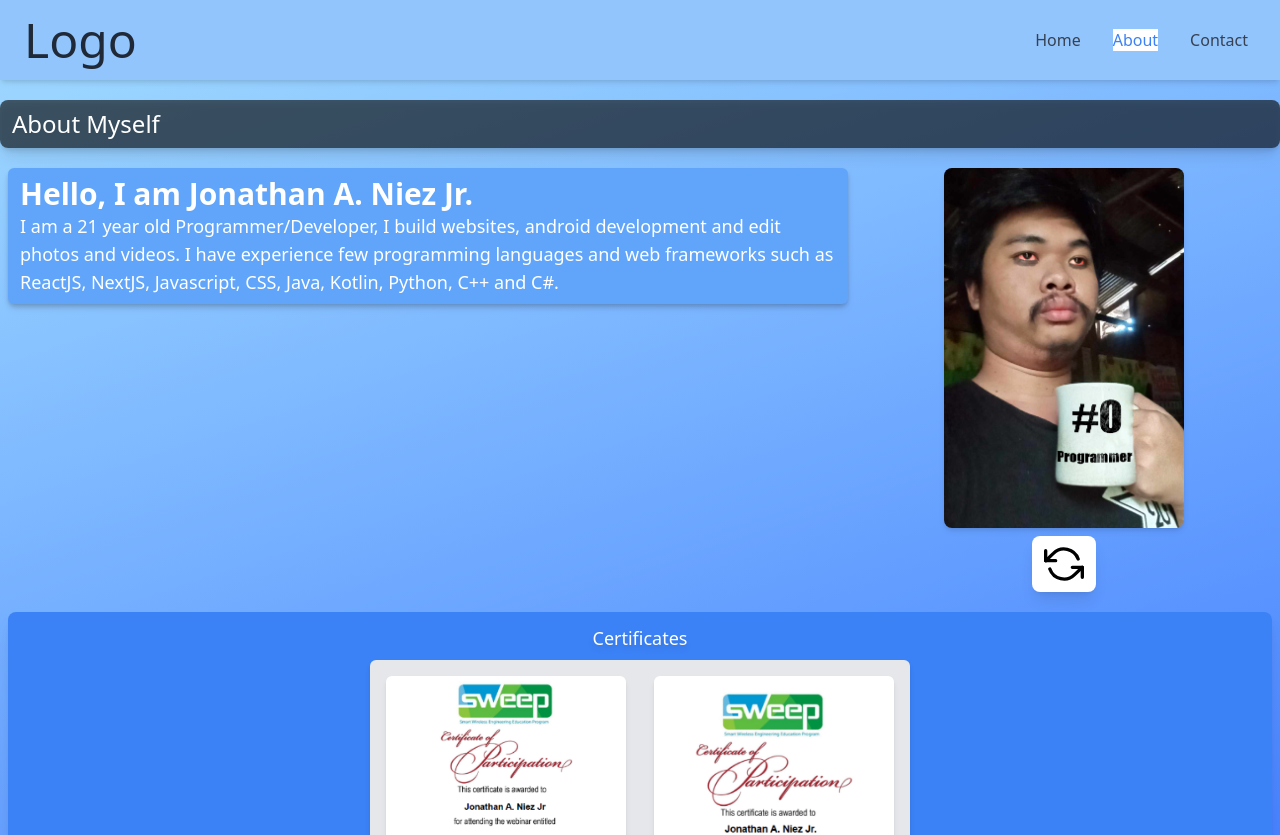
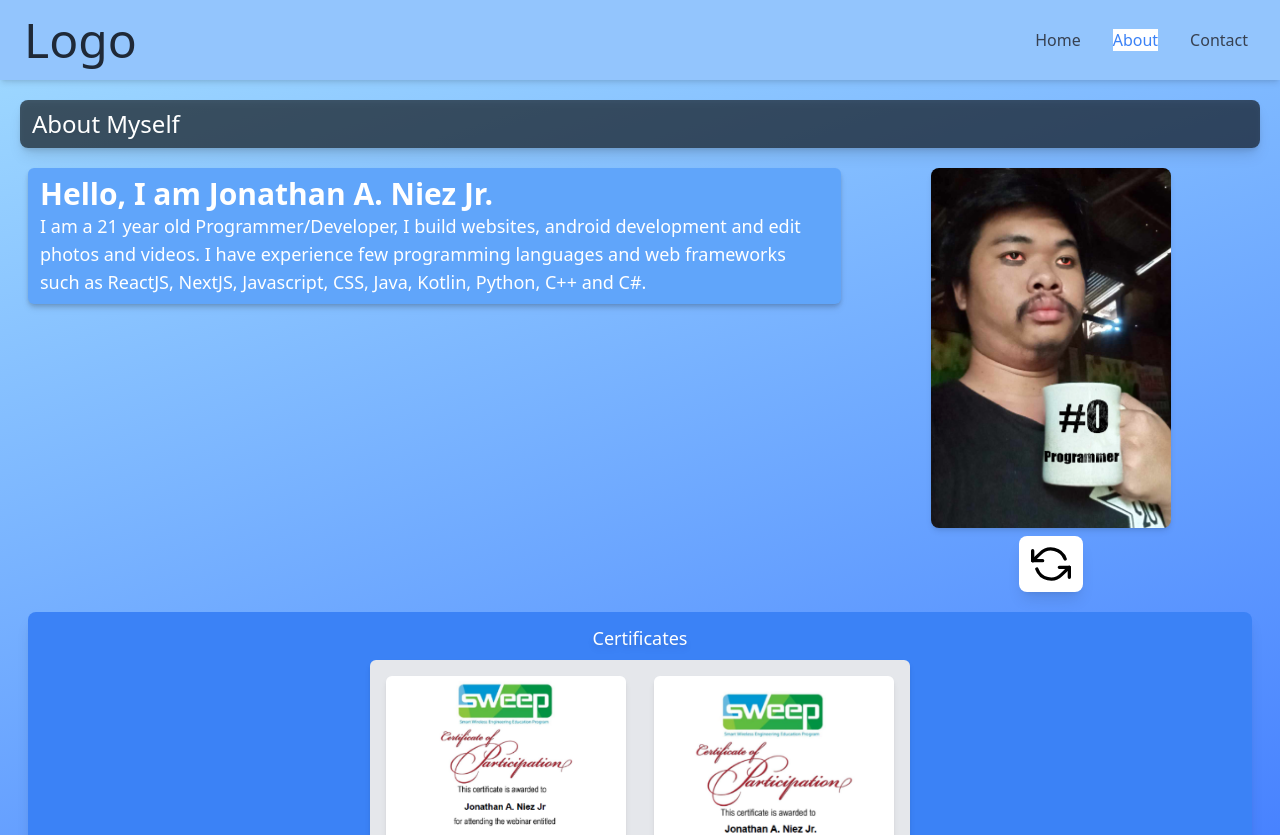
Before and after one commit to JonathanNiez/jonathan-portfolio, a Next.js app: page /about in a window 1280 px wide. Shown: the top 835 px of the page. Built offline with nearby package versions, Linux system fonts and the light colour scheme.

Commit message:
updated the parent container

```diff
--- a/package.json
+++ b/package.json
@@ -12,6 +12,7 @@
     "@nextui-org/react": "^2.2.9",
     "framer-motion": "^10.18.0",
     "next": "14.0.4",
+    "next-seo": "^6.4.0",
     "react": "^18",
     "react-dom": "^18",
     "react-icons": "^5.0.0"
--- a/src/app/about/page.js
+++ b/src/app/about/page.js
@@ -1,5 +1,5 @@
 "use client";
-import { useState, useEffect } from "react";
+import { useState } from "react";
 import Image from "next/image";
 import { FiRefreshCcw } from "react-icons/fi";
 import TailwindCSSLogo from "../images/TailwindCSS_Logo.png";
@@ -8,6 +8,7 @@ import Certificate1 from "../images/certificates/Sweep_Network_on_Cloud.png";
 import Certificate2 from "../images/certificates/Sweep_The_Agile_Mindset.png";
 import Certificate3 from "../images/certificates/Sweep_Data_Visualization_Part_1.png";
 import Certificate4 from "../images/certificates/Sweep_Data_Visualization_Part_2.png";
+import { NextSeo } from "next-seo";
 
 export default function About() {
   const [zoomStates, setZoomStates] = useState({});
@@ -18,10 +19,6 @@ export default function About() {
       [id]: !prevZoomStates[id],
     }));
   };
-
-  useEffect(() => {
-    document.title = "About | Jonathan Niez";
-  });
 
   const certificates = [
     {
@@ -43,7 +40,8 @@ export default function About() {
   ];
 
   return (
-    <div className="container mx-auto">
+    <div className="w-full mx-auto">
+      <NextSeo title="About | Jonathan Niez" />
       <div className="slide-in-top bg-black bg-opacity-60 rounded-lg shadow-lg py-2 px-3 my-5 text-white drop-shadow-md">
         <p className="text-2xl sm:texl-xl max-sm:text-xl font-medium">
           About Myself
--- a/src/app/contact/page.js
+++ b/src/app/contact/page.js
@@ -4,6 +4,7 @@ import Image from "next/image";
 import FacebookLogo from "../images/Facebook_Logo.png";
 import GmailLogo from "../images/Gmail_Logo.png";
 import WhatsAppLogo from "../images/WhatsApp_Logo.png";
+import { NextSeo } from "next-seo";
 
 export default function Contact() {
   useEffect(() => {
@@ -12,6 +13,7 @@ export default function Contact() {
 
   return (
     <div className="container">
+      <NextSeo title="Contact | Jonathan Niez" />
       <div className="bg-white flex flex-col items-center justify-between my-5 py-3 px-4 sm:mx-2 max-sm:mx-2 rounded-lg shadow-lg">
         <p className="mb-5 font-medium">Get in touch with me</p>
         <div className="bg-white flex flex-row items-center justify-center gap-4">
--- a/src/app/layout.js
+++ b/src/app/layout.js
@@ -15,7 +15,7 @@ export default function RootLayout({ children }) {
     <html lang="en">
       <body>
         <Navbar />
-        <div className="container mx-auto min-h-screen">{children}</div>
+        <div className="container mx-auto px-5 min-h-screen">{children}</div>
         <Footer />
       </body>
     </html>
--- a/src/app/page.js
+++ b/src/app/page.js
@@ -125,7 +125,10 @@ export default function Home() {
 
   return (
     <div className="container mx-auto">
-      <div className="flex flex-col md:justify-start md:items-start sm:justify-center sm:items-center max-sm:justify-center max-sm:items-center bg-black bg-opacity-60 my-5 h-auto py-2 px-3 my-5rounded-lg shadow-lg slide-in-top">
+      <div
+        className="flex flex-col md:justify-start md:items-start sm:justify-center
+      sm:items-center max-sm:justify-center max-sm:items-center bg-black bg-opacity-60 my-5 h-auto py-2 px-3 rounded-lg shadow-lg slide-in-top"
+      >
         <p className="text-white text-2xl font-medium sm:text-lg max-sm:text-lg">
           Hello, I'm Jonathan
         </p>
```
Also changed, not shown: 1 other file (tests, documents, lock files or other folders).
